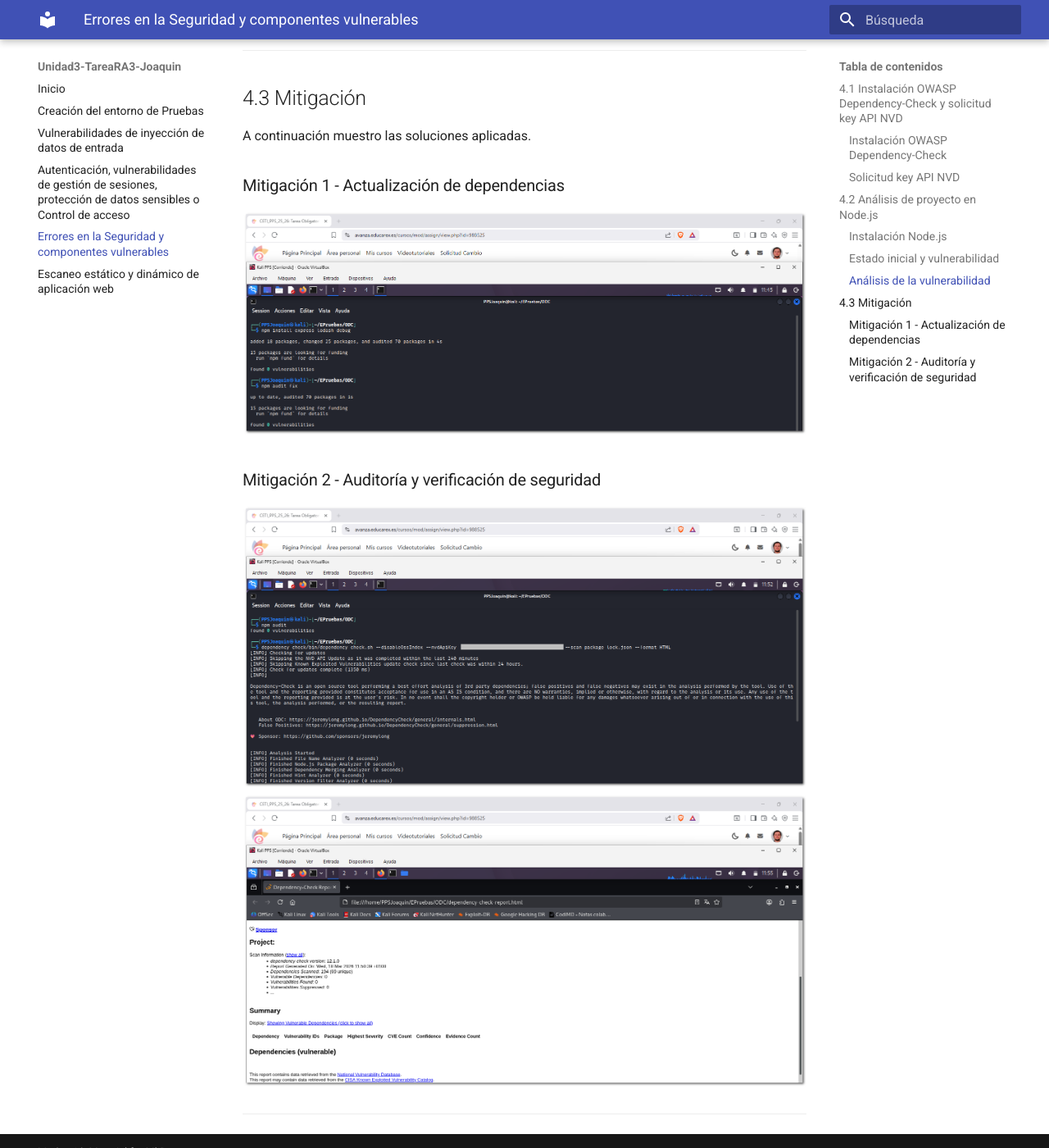
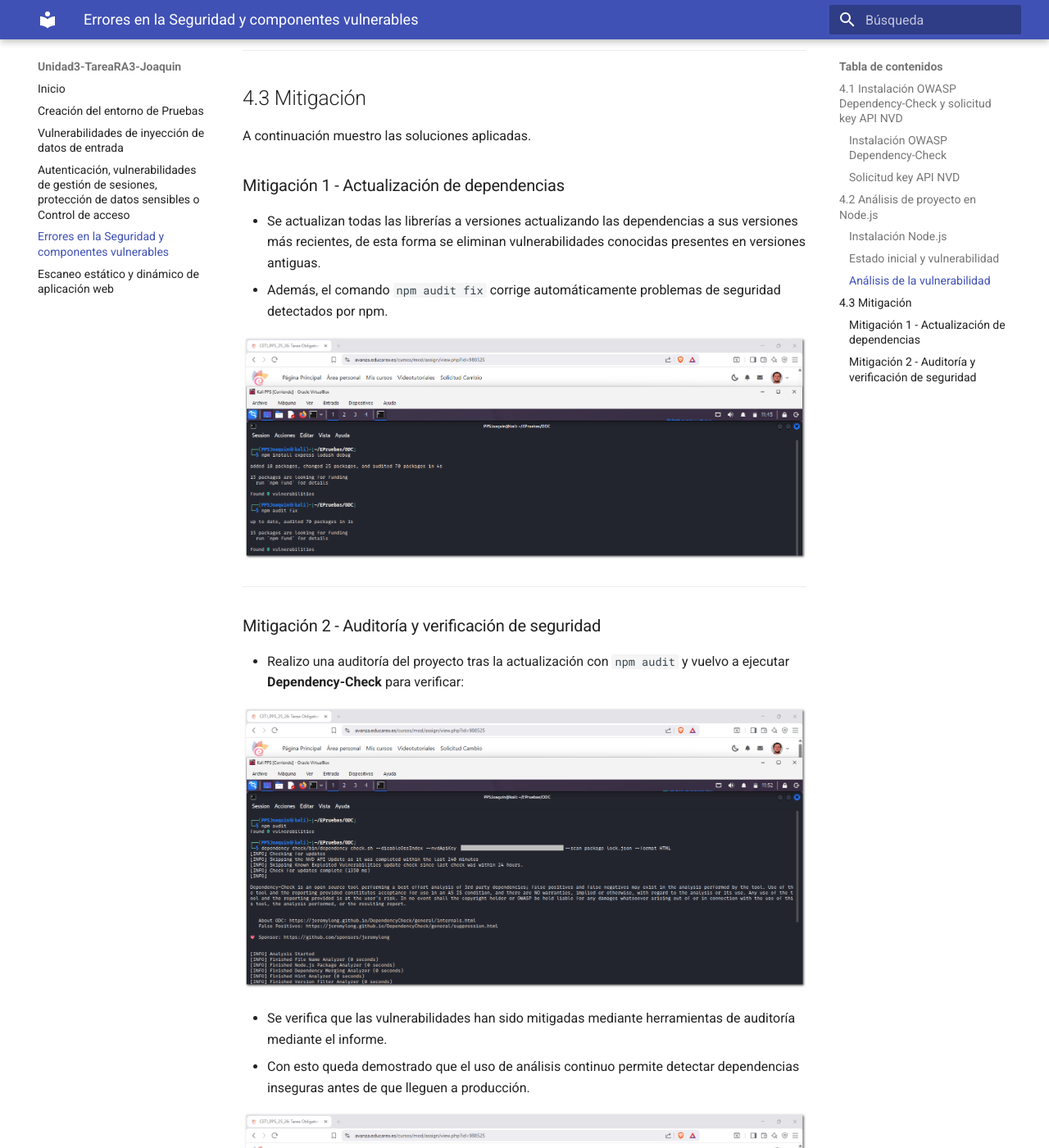
Before and after one commit to JBLeopard/Unidad3-TareaRA3-Joaquin, an MkDocs documentation site: the page built from docs/ActividadSeguridad.md, in a window 1280 px wide and 1400 px high, scrolled down 5455 px. Shown: the whole window at 82% size. Built offline with MkDocs 1.6.1 and Material for MkDocs 9.7.7, drawn with Linux system fonts in a browser that asks for light colours.

Commit message:
Update ActividadSeguridad.md

```diff
--- a/docs/ActividadSeguridad.md
+++ b/docs/ActividadSeguridad.md
@@ -112,14 +112,22 @@ A continuación muestro las soluciones aplicadas.
 
 ### Mitigación 1 - Actualización de dependencias
 
+- Se actualizan todas las librerías a versiones actualizando las dependencias a sus versiones más recientes, de esta forma se eliminan vulnerabilidades conocidas presentes en versiones antiguas.
+- Además, el comando `npm audit fix` corrige automáticamente problemas de seguridad detectados por npm.
+
 ![MIT1](./images/apartado_cuatro/mit1.png)
 
-
+---
 
 ### Mitigación 2 - Auditoría y verificación de seguridad
 
+- Realizo una auditoría del proyecto tras la actualización con `npm audit` y vuelvo a ejecutar **Dependency-Check** para verificar:
 
 ![MIT2](./images/apartado_cuatro/mit2.png)
+
+- Se verifica que las vulnerabilidades han sido mitigadas mediante herramientas de auditoría mediante el informe.
+- Con esto queda demostrado que el uso de análisis continuo permite detectar dependencias inseguras antes de que lleguen a producción.
+
 ![MIT3](./images/apartado_cuatro/mit3.png)
 
 ---
```
